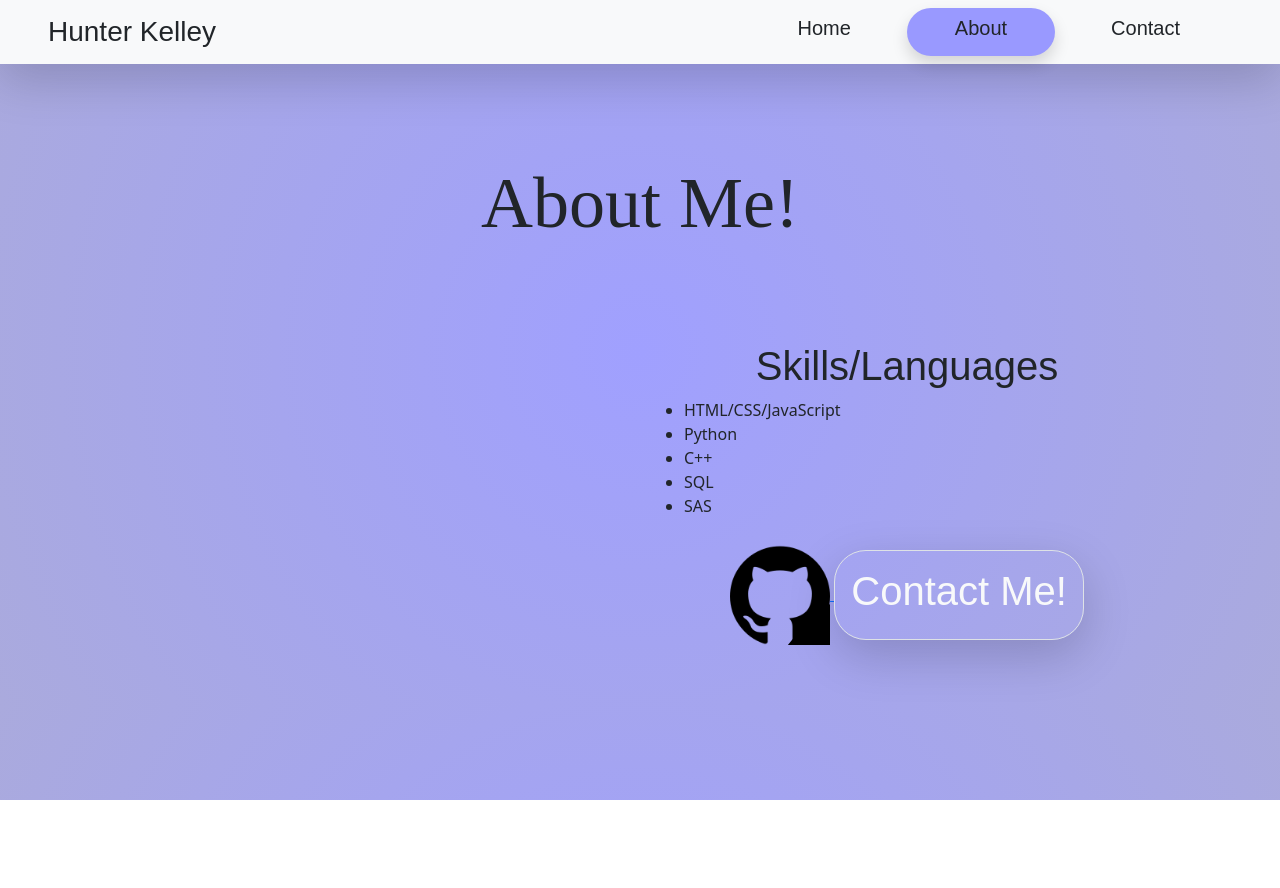
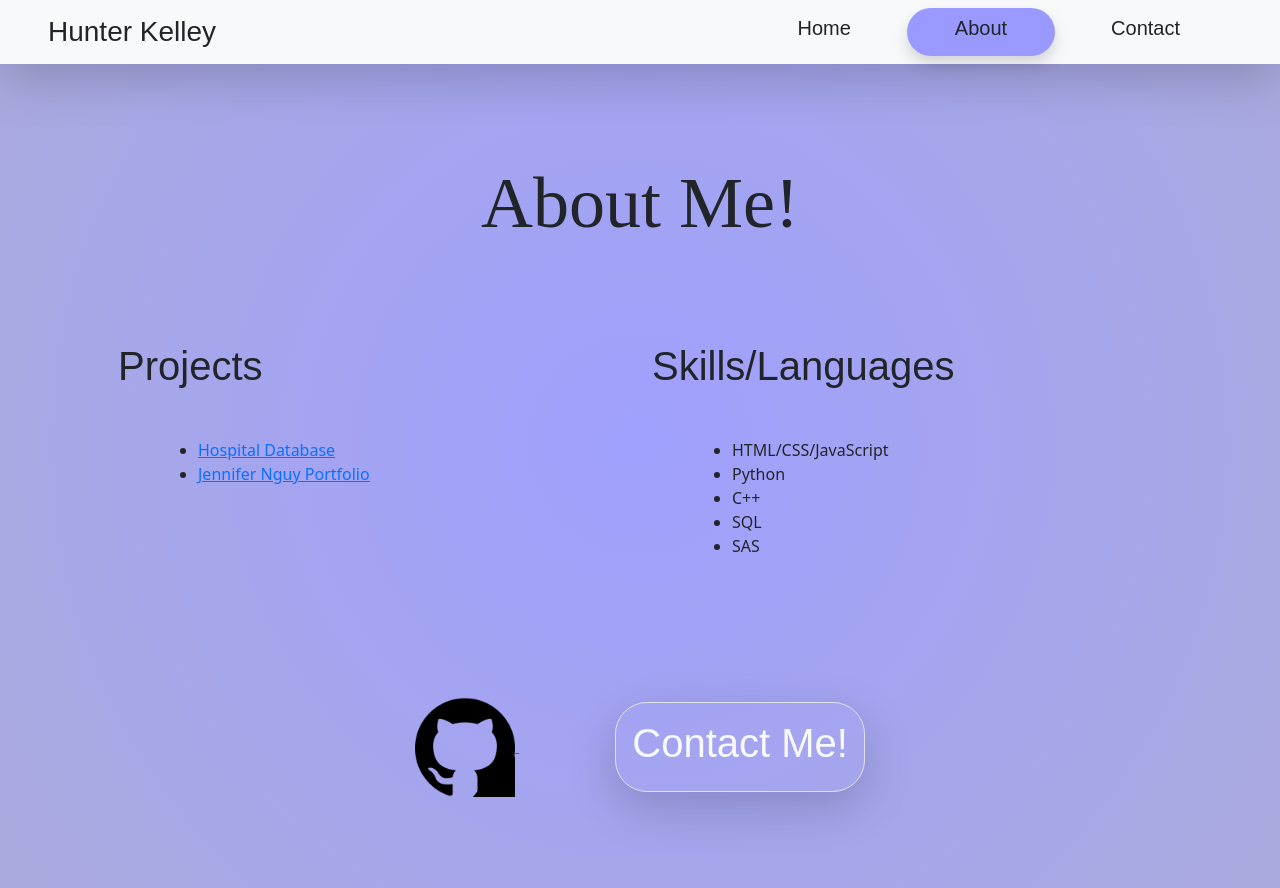
Before and after one commit to hkelley534/bootstrap-prototype, a plain HTML site: page about.html in a window 1280 px wide. Before the commit the page ends 800 px from the top, so only its background shows below. Drawn offline with nearby package versions, Linux system fonts and the light colour scheme; files whose address does not match are found by name; a web font is replaced by a local one.

Commit message:
updated pages

```diff
--- a/about.html
+++ b/about.html
@@ -69,10 +69,17 @@
     <!-- Row -->
     <div class="row mt-md-5 pt-5">
       <div class="col-md-6">
-
+        <h1 class="sans float-right">Projects</h1>
+        <div class="m-lg-5">
+          <ul>
+            <li><a href="https://www.github.com/hkelley534/hospital-database">Hospital Database</a></li>
+            <li><a href="https://github.com/hkelley534/jennifer-nguy/tree/main/jennifer-nguy-1.0">Jennifer Nguy Portfolio</a></li>
+          </ul>
+        </div>
       </div>
       <div class="col-md-6">
-        <h1 class="sans text-center">Skills/Languages</h1>
+        <h1 class="sans float-left">Skills/Languages</h1>
+        <div class="m-lg-5">
           <ul>
             <li>HTML/CSS/JavaScript</li>
             <li>Python</li>
@@ -80,15 +87,16 @@
             <li>SQL</li>
             <li>SAS</li>
           </ul>
-        <div class="text-center">
-          <a href="https://github.com/hkelley534" target="_blank">
+        </div>
+      </div>
+      <div class="text-center mt-lg-5">
+        <a href="https://github.com/hkelley534" target="_blank" class="p-lg-5">
           <img class="logo-max" src="assets/github-logo.png" alt="Github Logo">
         </a>
-          <a href="contact.html" class="btn btn-outline-light border rounded-5 shadow-lg my-md-3 p-3" role="button">
+        <a href="contact.html" class="btn btn-outline-light border rounded-5 shadow-lg p-3 m-lg-5" role="button">
           <h1 class="sans">Contact Me!</h1>
         </a>
 
-        </div>
       </div>
   </div>
 
--- a/assets/styles.css
+++ b/assets/styles.css
@@ -10,10 +10,6 @@ background: radial-gradient(circle, #a0a0ff 0%, #aad 100%);
 
 .sans {
   font-family: 'Gemunu Libre', sans-serif;
-}
-
-h1:hover {
-  color: white !important;
 }
 
 /* Navbar */
```
Also changed, not shown: contact.html (+6 -6 lines), index.html (+1 -1 lines). Lines whose indentation alone changed are shown as unchanged.
